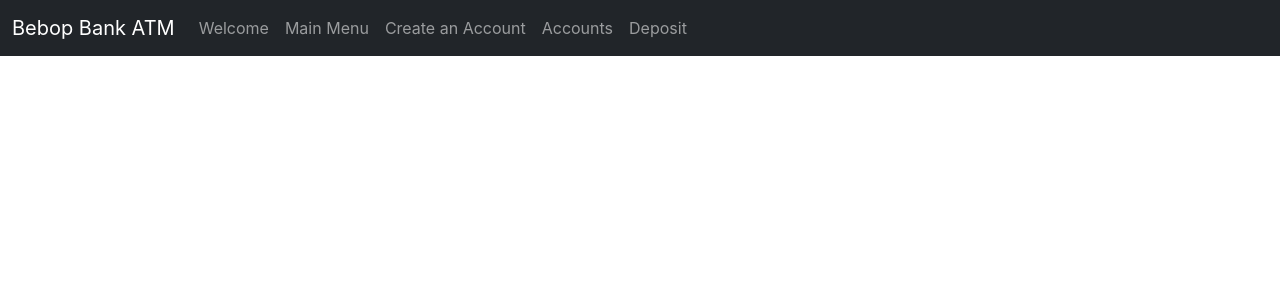
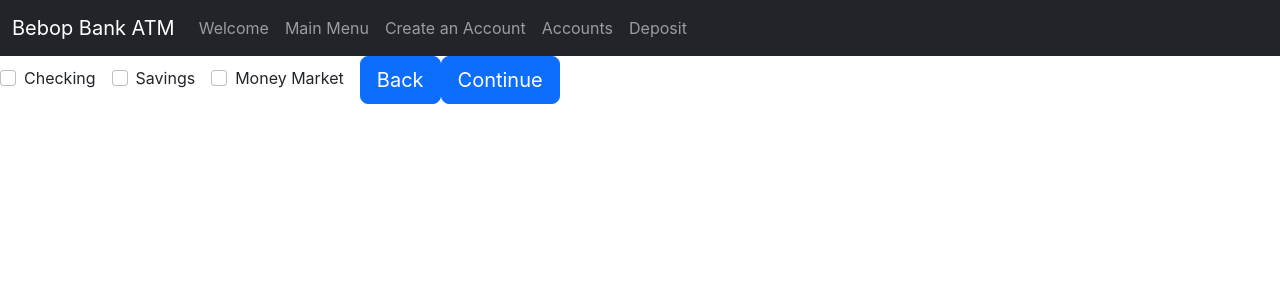
Before and after one commit to 220425-Reston-NET/CoderBebopFE, a React (Create React App) app: page /transfer in a window 1280 px wide. Shown: the top 300 px of the page. Built offline with nearby package versions, Linux system fonts and the light colour scheme.

Commit message:
adding transfer

```diff
--- a/src/App.tsx
+++ b/src/App.tsx
@@ -8,6 +8,7 @@ import Mainmenu from './routes/mainmenu/Mainmenu';
 import CreateCustomer from './routes/createcustomer/CreateCustomer';
 import ChooseAccount from './routes/chooseaccount/ChooseAccount';
 import Deposit from './routes/deposit/Deposit';
+import Transfer from './routes/transfer/Transfer';
 
 function App() {
   return (
@@ -19,6 +20,7 @@ function App() {
       <Route path='/createcustomer' element={<CreateCustomer/>}/>
       <Route path='/chooseaccount' element={<ChooseAccount/>}/>
       <Route path='/deposit' element={<Deposit/>}/>
+      <Route path='/transfer' element={<Transfer/>}/>
     </Routes>
     </>
   );
--- /dev/null
+++ b/src/routes/transfer/Transfer.tsx
@@ -0,0 +1,26 @@
+import React from 'react'
+import './Transfer.css'
+
+function Withdraw(){
+    return (
+    <>
+    <div className="form-check form-check-inline">
+        <input className="form-check-input" type="checkbox" id="inlineCheckbox1" value="option1"/>
+        <label className="form-check-label" htmlFor="inlineCheckbox1">Checking</label>
+    </div>
+    <div className="form-check form-check-inline">
+        <input className="form-check-input" type="checkbox" id="inlineCheckbox2" value="option2"/>
+        <label className="form-check-label" htmlFor="inlineCheckbox2">Savings</label>
+    </div>
+    <div className="form-check form-check-inline">
+        <input className="form-check-input" type="checkbox" id="inlineCheckbox3" value="option3" />
+        <label className="form-check-label" htmlFor="inlineCheckbox3">Money Market</label>
+    </div>
+
+    <button type="button" className="btn btn-primary btn-lg">Back</button>
+    <button type="button" className="btn btn-primary btn-lg">Continue</button>
+    </>
+    )
+}
+
+export default Withdraw
--- a/src/routes/welcome/Welcome.tsx
+++ b/src/routes/welcome/Welcome.tsx
@@ -1,4 +1,4 @@
-import React from 'react'
+import React, { useState } from 'react'
 import './Welcome.css'
 import { Link } from 'react-router-dom';
 import { useNavigate } from 'react-router-dom';
@@ -6,21 +6,21 @@ import { useNavigate } from 'react-router-dom';
 function Welcome() {
     const navigate = useNavigate();
     const gotToCreateAccount = () => {
-
         // This will navigate to first component
         navigate('/createcustomer');
-      };
+    };
+
     return (
         <form className="welcome-container">
             <div className="input-container">
             <label htmlFor="inputCardNumber" className='topmarg'><h2>Login</h2></label>
                 <div>
                 <label htmlFor="loginlabel" className='topmarg'>Card Number</label>
-                <input type="text" className="form-control" id="inputCardNumber" aria-describedby="emailHelp" placeholder="" />
+                <input type="text" className="form-control" id="inputCardNumber" aria-describedby="emailHelp" placeholder="" required />
                 </div>
                 <div>
                 <label htmlFor="inputPIN" className='topmarg'>PIN</label>
-                <input type="password" className="form-control" id="inputPIN" placeholder="" />
+                <input type="password" className="form-control" id="inputPIN" placeholder="" required />
                 </div>
                 <div>
                 <button type="submit" className="btn btn-primary topmarg">Submit</button>
@@ -39,4 +39,5 @@ function Welcome() {
         </form>
     )
 }
+
 export default Welcome
```
Also changed, not shown: src/routes/transfer/Transfer.css (added), 2 other files (tests, documents, lock files or other folders).
